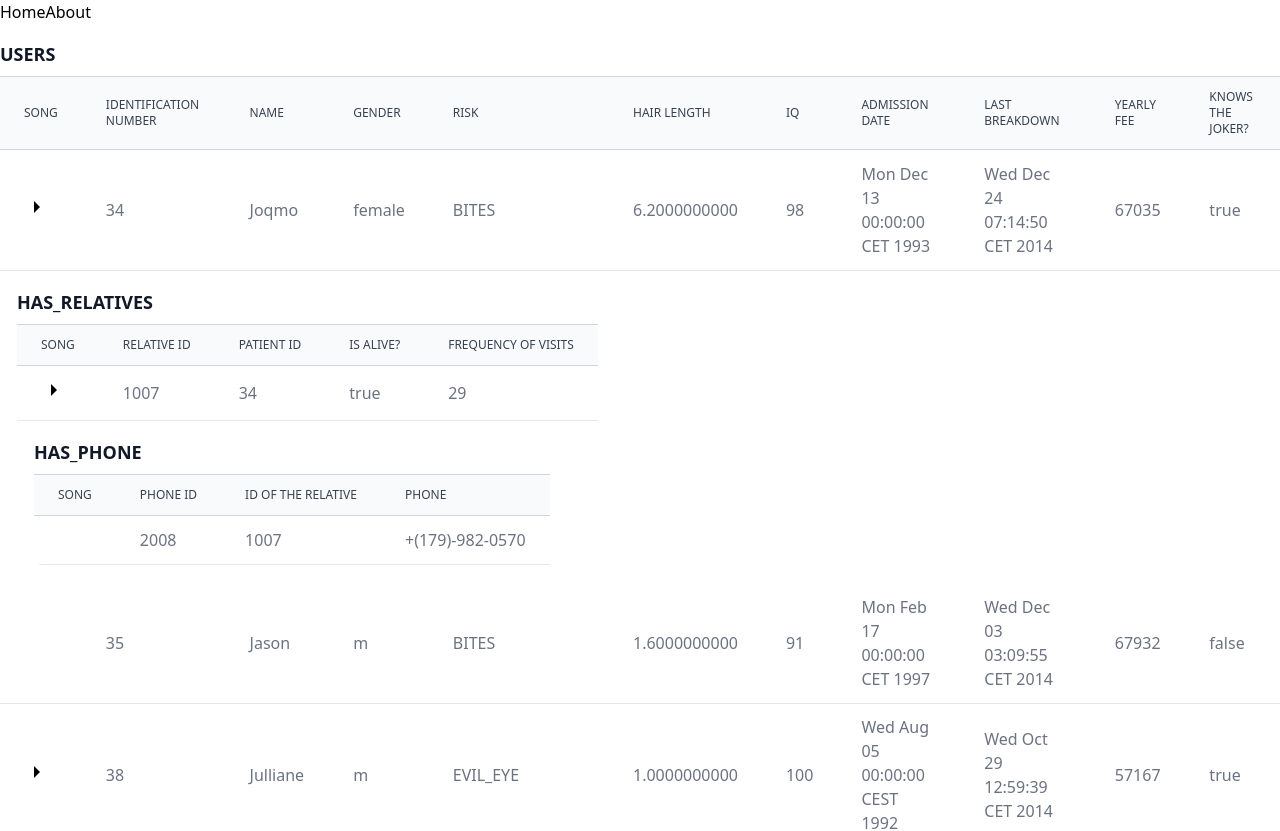
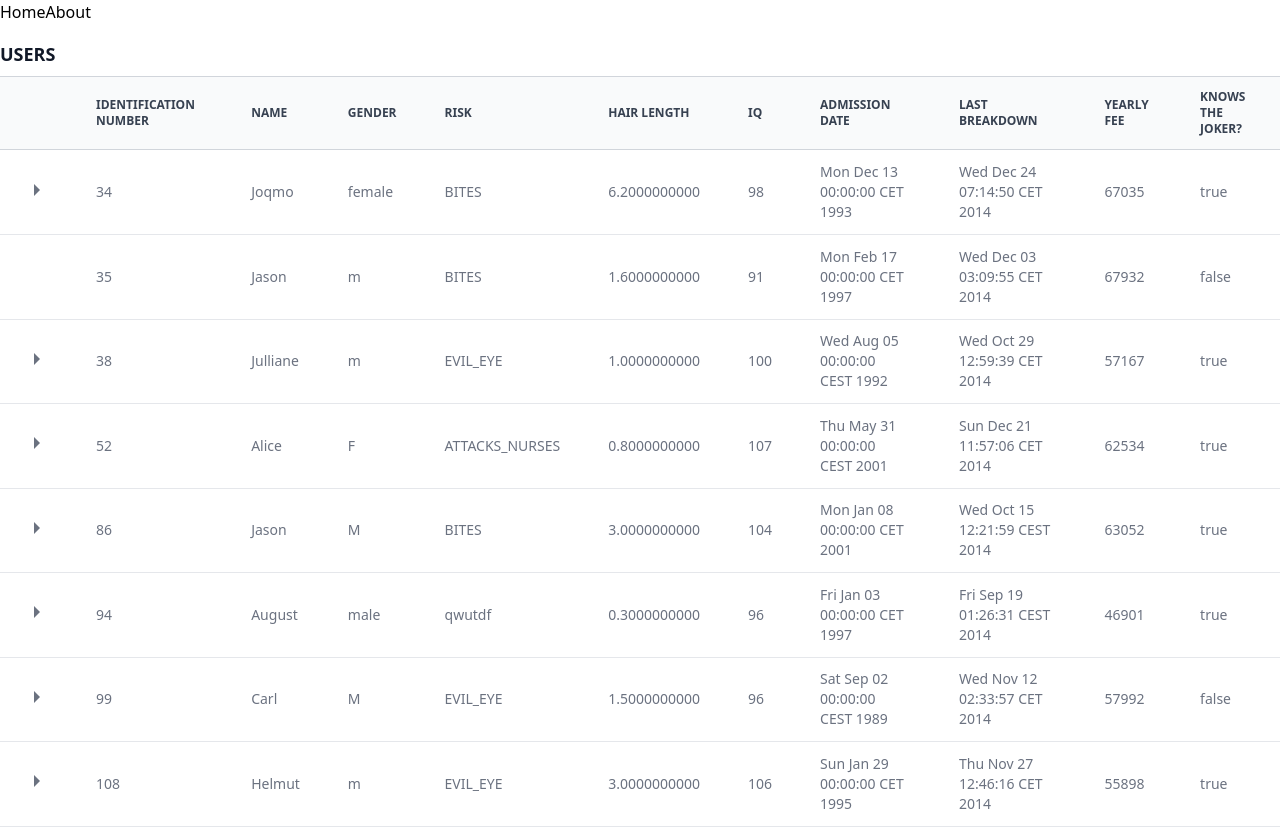
Before and after one commit to claranceliberi/Graphware-Take-Home, a Vue app: page / in a window 1280 px wide. Shown: the top 831 px of the page. Built offline with nearby package versions, Linux system fonts and the light colour scheme.

Commit message:
feat: finalizing

```diff
--- a/src/components/TheTable.vue
+++ b/src/components/TheTable.vue
@@ -5,7 +5,7 @@ export default {
 </script>
 <script lang="ts" setup>
 import type { TableRow } from "@/types";
-import { computed } from "vue";
+import { computed, ref } from "vue";
 
 interface IProps {
   data: TableRow[];
@@ -28,41 +28,54 @@ const childrens = (data: TableRow) => {
 
   return Object.keys(data.kids);
 };
+
+const active = ref(0);
 </script>
 
 <template>
   <div
     class="relative overflow-x-auto my-2 sm:rounded-lg"
-    :class="props.child ? 'ml-4' : ''"
+    :class="props.child ? 'ml-8' : ''"
   >
     <h2 class="my-2 text-gray-900 text-lg font-semibold">
       {{ props.title.toUpperCase() }}
     </h2>
     <table
-      class="table w-fulltext-sm text-left text-gray-500 dark:text-gray-400"
+      class="table w-full text-sm text-left text-gray-500 dark:text-gray-400"
     >
       <thead
-        class="table-header-group text-xs border-y border-gray-300 text-gray-700 uppercase bg-gray-50 dark:bg-gray-700 dark:text-gray-400"
+        class="table-header-group font-semibold text-xs border-y border-gray-300 text-gray-700 uppercase bg-gray-50 dark:bg-gray-700 dark:text-gray-400"
       >
         <tr class="table-row">
-          <td class="table-cell px-6 py-3">Song</td>
+          <td class="table-cell px-6 py-3"></td>
           <td class="table-cell px-6 py-3" v-for="head in header" :key="head">
             {{ head }}
           </td>
         </tr>
       </thead>
       <tbody class="table-row-group">
-        <template v-for="data in props.data" :key="data.data[header[0]]">
+        <template
+          v-for="(data, rowNum) in props.data"
+          :key="data.data[header[0]]"
+        >
           <tr
             class="table-row bg-white border-b dark:bg-gray-800 dark:border-gray-700"
           >
             <td class="table-cell px-6 py-3">
-              <button type="reset" v-if="hasChildren(data)">
+              <button
+                type="reset"
+                v-if="hasChildren(data)"
+                @click="
+                  active == rowNum + 1 ? (active = 0) : (active = rowNum + 1)
+                "
+              >
                 <svg
                   xmlns="http://www.w3.org/2000/svg"
                   viewBox="0 0 24 24"
                   width="24"
                   height="24"
+                  class="fill-gray-500"
+                  :class="active == rowNum + 1 ? 'rotate-90' : ''"
                 >
                   <path fill="none" d="M0 0h24v24H0z" />
                   <path d="M16 12l-6 6V6z" />
@@ -74,7 +87,10 @@ const childrens = (data: TableRow) => {
             </td>
           </tr>
           <tr>
-            <td v-if="hasChildren(data)" :colspan="header.length + 1">
+            <td
+              v-if="hasChildren(data) && active == rowNum + 1"
+              :colspan="header.length + 1"
+            >
               <TheTable
                 v-for="child in childrens(data)"
                 :data="data.kids[child].records"
```
